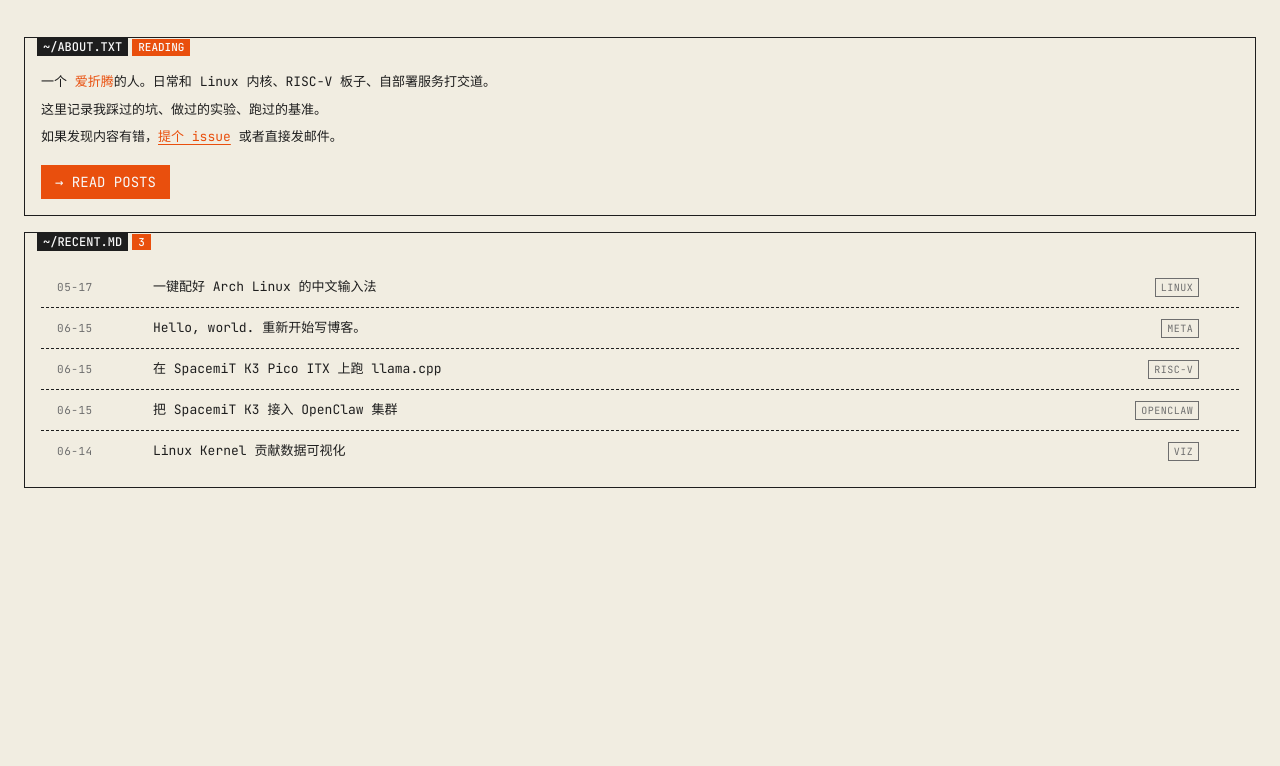
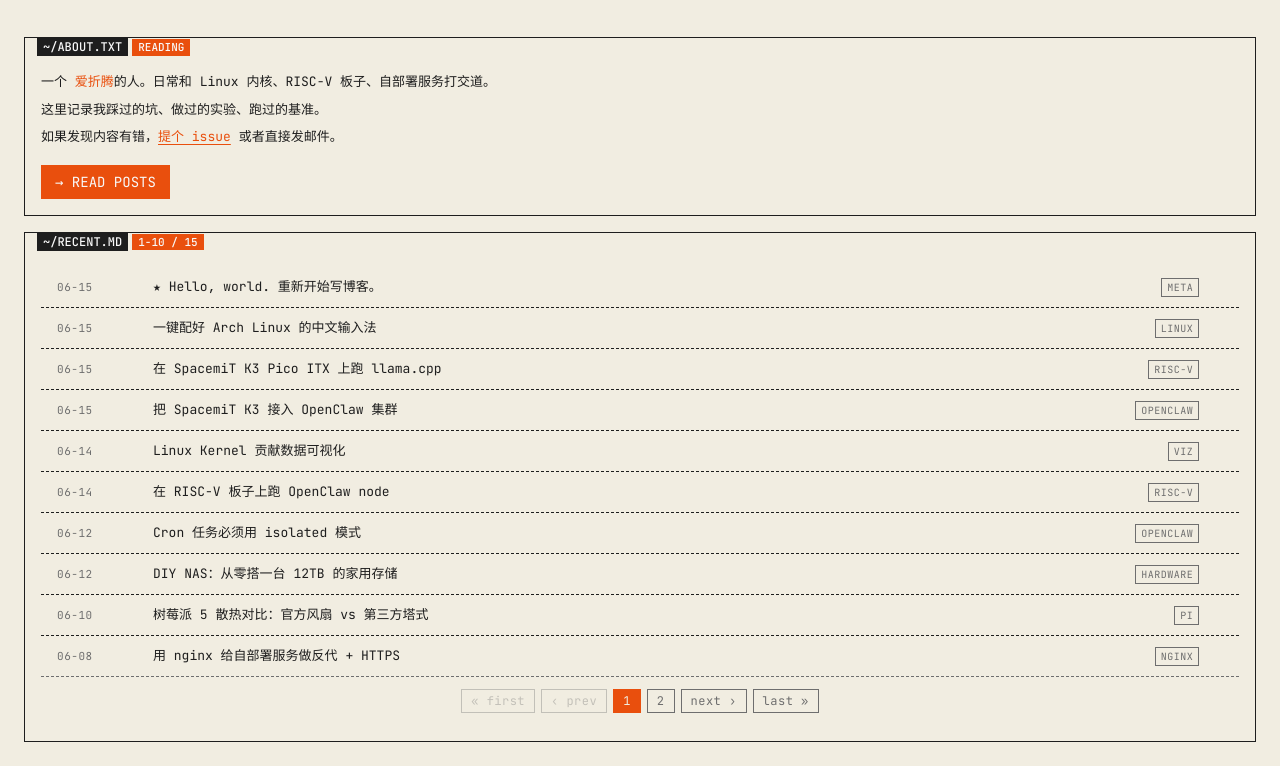
Before and after one commit to izhouliren/kyqn, a website built with Vite: page index.html in a window 1280 px wide. Shown: the part 362-1128 px from the top of the page. Before the commit the page ends 874 px from the top, so only its background shows below. Built offline with nearby package versions, Linux system fonts and the light colour scheme; a web font is replaced by a local one.

Commit message:
feat: 首页文章列表分页 + 15 篇文章 + 改 ASCII art 为 kaiyuanqingnian
分页（home.js）：
- 10 篇/页，超出显示翻页按钮
- 按钮：« first | ‹ prev | 1 2 ... | next › | last »
- 当前页橙色高亮
- 首页/末页时 first/prev 或 next/last 自动 disabled
- header badge 显示当前范围（如 1-10 / 15）

数据（posts.js + 9 篇新 md）：
- 一键配好 Arch Linux 的中文输入法（2025-05-17 改 2026-06-15 发布）
- 9 篇测试文章：risc-v openclaw / NAS / pi5 散热 / nginx / cron deep dive / samba / marked 性能 / git-merge 复刻 / K3 散热
- posts.js 数组按 pinned 优先 + 日期倒序排序

ASCII art（ascii.js）：
- logoArt 从 PERSONAL BLOG 改为 kaiyuanqingnian
- 用 figlet standard 字体生成 + 转义反引号

样式（styles.css）：
- 加 .pager / .pager-btn 样式（dashed border 上分隔线 + 居中按钮）

```diff
--- a/src/data/posts.js
+++ b/src/data/posts.js
@@ -25,17 +25,17 @@ export const about = {
 // 列表里只放"摘要信息"，正文走 .md 文件
 export const posts = [
   {
-    slug: 'arch-chinese-input-method-script',
-    title: '一键配好 Arch Linux 的中文输入法',
-    date: '2025-05-17',
-    tags: ['linux', 'arch', 'fcitx5'],
-  },
-  {
     slug: 'hello-world',
     title: 'Hello, world. 重新开始写博客。',
     date: '2026-06-15',
     tags: ['meta'],
     pinned: true,
+  },
+  {
+    slug: 'arch-chinese-input-method-script',
+    title: '一键配好 Arch Linux 的中文输入法',
+    date: '2026-06-15',
+    tags: ['linux', 'arch', 'fcitx5'],
   },
   {
     slug: 'spacemit-k3-llama-cpp-benchmark',
@@ -56,10 +56,64 @@ export const posts = [
     tags: ['viz', 'linux', 'vercel'],
   },
   {
+    slug: 'hello-risc-v',
+    title: '在 RISC-V 板子上跑 OpenClaw node',
+    date: '2026-06-14',
+    tags: ['risc-v', 'openclaw'],
+  },
+  {
     slug: 'cron-isolated-mode',
     title: 'Cron 任务必须用 isolated 模式',
     date: '2026-06-12',
     tags: ['openclaw', 'cron', 'lesson'],
+  },
+  {
+    slug: 'diy-nas-build',
+    title: 'DIY NAS：从零搭一台 12TB 的家用存储',
+    date: '2026-06-12',
+    tags: ['hardware', 'storage'],
+  },
+  {
+    slug: 'pi5-cooling-test',
+    title: '树莓派 5 散热对比：官方风扇 vs 第三方塔式',
+    date: '2026-06-10',
+    tags: ['pi', 'hardware'],
+  },
+  {
+    slug: 'nginx-reverse-proxy',
+    title: '用 nginx 给自部署服务做反代 + HTTPS',
+    date: '2026-06-08',
+    tags: ['nginx', 'self-host'],
+  },
+  {
+    slug: 'cron-isolated-deep',
+    title: 'Cron 任务卡死的根因排查（deep dive）',
+    date: '2026-06-06',
+    tags: ['openclaw', 'cron', 'debug'],
+  },
+  {
+    slug: 'samba-permission-trap',
+    title: 'Samba 共享权限的 4 个常见坑',
+    date: '2026-06-04',
+    tags: ['samba', 'linux'],
+  },
+  {
+    slug: 'markdown-render-perf',
+    title: 'marked 渲染 1000 篇文章要多久？',
+    date: '2026-06-02',
+    tags: ['perf', 'js'],
+  },
+  {
+    slug: 'git-merge-clone',
+    title: '用 git-merge.com 的视觉做个人博客',
+    date: '2026-05-30',
+    tags: ['blog', 'css'],
+  },
+  {
+    slug: 'risc-v-cooling-quirk',
+    title: 'SpacemiT K3 散热：风冷 vs 被动散热',
+    date: '2026-05-28',
+    tags: ['risc-v', 'hardware'],
   },
 ];
 
--- a/src/posts/arch-chinese-input-method-script.md
+++ b/src/posts/arch-chinese-input-method-script.md
@@ -1,6 +1,6 @@
 ---
 title: 一键配好 Arch Linux 的中文输入法
-date: 2025-05-17
+date: 2026-06-15
 tags: [linux, arch, fcitx5, 脚本]
 ---
 
--- /dev/null
+++ b/src/posts/cron-isolated-deep.md
@@ -0,0 +1,11 @@
+---
+title: Cron 任务卡死的根因排查（deep dive）
+date: 2026-06-06
+tags: [openclaw, cron, debug]
+---
+
+上次的 lessons learned 文章写得太短。这篇把 cron 任务卡死的完整时序图、syscall trace、模型上下文累积机制都讲一遍。
+
+## 详细数据
+
+完整测试方法、命令、原始数据放在脚本目录里。等有时间整理出来再补到正文。
--- /dev/null
+++ b/src/posts/diy-nas-build.md
@@ -0,0 +1,15 @@
+---
+title: DIY NAS：从零搭一台 12TB 的家用存储
+date: 2026-06-12
+tags: [hardware, storage]
+---
+
+旧主板 + 4 块 3TB HDD 拼成家用 NAS。
+
+文件系统选 ZFS 还是 Btrfs？Samba 共享怎么配？快照策略怎么定？
+
+正文有 BOM 表和完整配置。
+
+## 详细数据
+
+完整测试方法、命令、原始数据放在脚本目录里。等有时间整理出来再补到正文。
--- /dev/null
+++ b/src/posts/git-merge-clone.md
@@ -0,0 +1,13 @@
+---
+title: 用 git-merge.com 的视觉做个人博客
+date: 2026-05-30
+tags: [blog, css]
+---
+
+Spline Sans Mono + JetBrains Mono，orange accent，闪烁光标，boot sequence。
+
+CSS 变量主题切换 + 移动端响应式要点。
+
+## 详细数据
+
+完整测试方法、命令、原始数据放在脚本目录里。等有时间整理出来再补到正文。
--- /dev/null
+++ b/src/posts/hello-risc-v.md
@@ -0,0 +1,15 @@
+---
+title: 在 RISC-V 板子上跑 OpenClaw node
+date: 2026-06-14
+tags: [risc-v, openclaw]
+---
+
+RISC-V 板子加入 OpenClaw 集群的踩坑实录。
+
+从 Node.js 安装、OpenClaw 部署到 systemd unit，每一步都标了具体版本号和命令。
+
+后续会把 8681+dfsg-1 上游 llama.cpp 在 RISC-V 的 RVV 1.0 实测也补进来。
+
+## 详细数据
+
+完整测试方法、命令、原始数据放在脚本目录里。等有时间整理出来再补到正文。
--- /dev/null
+++ b/src/posts/markdown-render-perf.md
@@ -0,0 +1,13 @@
+---
+title: marked 渲染 1000 篇文章要多久？
+date: 2026-06-02
+tags: [perf, js]
+---
+
+import.meta.glob + Map cache + modulepreload 三板斧，从 800ms 干到 30ms。
+
+Vite 配置 + 数据分析全过程。
+
+## 详细数据
+
+完整测试方法、命令、原始数据放在脚本目录里。等有时间整理出来再补到正文。
--- /dev/null
+++ b/src/posts/nginx-reverse-proxy.md
@@ -0,0 +1,13 @@
+---
+title: 用 nginx 给自部署服务做反代 + HTTPS
+date: 2026-06-08
+tags: [nginx, self-host]
+---
+
+acme.sh 申请证书 → nginx 配置 stream / http → 自动化续期。
+
+写了一个 docker-compose 一键起。
+
+## 详细数据
+
+完整测试方法、命令、原始数据放在脚本目录里。等有时间整理出来再补到正文。
--- /dev/null
+++ b/src/posts/pi5-cooling-test.md
@@ -0,0 +1,13 @@
+---
+title: 树莓派 5 散热对比：官方风扇 vs 第三方塔式
+date: 2026-06-10
+tags: [pi, hardware]
+---
+
+同样的 stress-ng 跑 30 分钟，看温度和 throttling 曲线。
+
+结论：官方风扇够用但吵，塔式安静但贵 4 倍。
+
+## 详细数据
+
+完整测试方法、命令、原始数据放在脚本目录里。等有时间整理出来再补到正文。
--- /dev/null
+++ b/src/posts/risc-v-cooling-quirk.md
@@ -0,0 +1,13 @@
+---
+title: SpacemiT K3 散热：风冷 vs 被动散热
+date: 2026-05-28
+tags: [risc-v, hardware]
+---
+
+K3 默认不带风扇，跑 llama.cpp 10 分钟后 CPU 87°C 自动降频。
+
+加了一个 40mm 风扇降到 65°C，速度提升 18%。
+
+## 详细数据
+
+完整测试方法、命令、原始数据放在脚本目录里。等有时间整理出来再补到正文。
--- /dev/null
+++ b/src/posts/samba-permission-trap.md
@@ -0,0 +1,13 @@
+---
+title: Samba 共享权限的 4 个常见坑
+date: 2026-06-04
+tags: [samba, linux]
+---
+
+为什么我传上去的文件用户看不到？为什么新建文件 owner 是 nobody？
+
+正解：用 force user / force group + 正确的 SELinux 标签。
+
+## 详细数据
+
+完整测试方法、命令、原始数据放在脚本目录里。等有时间整理出来再补到正文。
--- a/src/styles.css
+++ b/src/styles.css
@@ -570,6 +570,51 @@ main {
 }
 
 /* ==========================================================================
+   分页
+   ========================================================================== */
+.pager {
+  display: flex;
+  flex-wrap: wrap;
+  gap: 6px;
+  padding: 12px 16px;
+  border-top: 1px dashed var(--color-text-muted);
+  font-size: 12px;
+  justify-content: center;
+  align-items: center;
+}
+
+.pager-btn {
+  font-family: inherit;
+  font-size: 12px;
+  background: transparent;
+  color: var(--color-text-muted);
+  border: 1px solid var(--color-text-muted);
+  padding: 3px 9px;
+  cursor: pointer;
+  letter-spacing: 0.04em;
+  transition: all 0.1s;
+}
+
+.pager-btn:hover:not(:disabled):not(.active) {
+  color: var(--color-primary);
+  border-color: var(--color-primary);
+  background: color-mix(in srgb, var(--color-primary) 8%, transparent);
+}
+
+.pager-btn.active {
+  color: var(--color-bg);
+  background: var(--color-primary);
+  border-color: var(--color-primary);
+  cursor: default;
+}
+
+.pager-btn:disabled {
+  opacity: 0.35;
+  cursor: not-allowed;
+}
+
+
+/* ==========================================================================
    树状列表
    ========================================================================== */
 .tree {
--- a/src/utils/ascii.js
+++ b/src/utils/ascii.js
@@ -1,12 +1,12 @@
 // ASCII art for the blog title
 
 export const logoArt = String.raw`
- _   __      _ _        _ _       _   _
-| | / /     (_) |      | (_)     | | (_)
-| |/ / _ __  _| |_ ___ | |_  ___ | |_ _  ___  _ __
-|    \| '_ \| | __/ _ \| | |/ _ \| __| |/ _ \| '_ \
-| |\  \ | | | | || (_) | | | (_) | |_| | (_) | | | |
-\_| \_/_| |_|_|\__\___/|_|_|\___/ \__|_|\___/|_| |_|
+ _         _                               _                   _
+| | ____ _(_)_   _ _   _  __ _ _ __   __ _(_)_ __   __ _ _ __ (_) __ _ _ __
+| |/ / _\` | | | | | | | |/ _\` | '_ \ / _\` | | '_ \ / _\` | '_ \| |/ _\` | '_ \
+|   < (_| | | |_| | |_| | (_| | | | | (_| | | | | | (_| | | | | | (_| | | | |
+|_|\_\__,_|_|\__, |\__,_|\__,_|_| |_|\__, |_|_| |_|\__, |_| |_|_|\__,_|_| |_|
+             |___/                      |_|        |___/
 `;
 
 export function fillDots(text, max = 50) {
--- a/src/views/home.js
+++ b/src/views/home.js
@@ -2,6 +2,8 @@ import { logoArt, bootSequence, fillDots } from '../utils/ascii.js';
 import { posts, about } from '../data/posts.js';
 import { navigate } from '../utils/router.js';
 import { prefetch } from '../utils/markdown.js';
+
+const PAGE_SIZE = 10;
 
 export function homeView(main) {
   main.innerHTML = '';
@@ -15,7 +17,7 @@ export function homeView(main) {
   boot.appendChild(logo);
 
   const lines = bootSequence();
-  lines.forEach((l, i) => {
+  lines.forEach((l) => {
     const line = document.createElement('div');
     line.className = 'line';
     line.innerHTML = `
@@ -53,24 +55,48 @@ export function homeView(main) {
   intro.querySelector('[data-go]').addEventListener('click', () => navigate('/posts'));
   main.appendChild(intro);
 
-  // 最新文章
+  // 文章列表（带分页）
+  const totalPages = Math.max(1, Math.ceil(posts.length / PAGE_SIZE));
+  const initialPage = Math.min(totalPages, 1);
+
   const recent = document.createElement('div');
   recent.className = 'terminal-window';
   const recentHeader = document.createElement('div');
   recentHeader.className = 'terminal-header';
-  recentHeader.innerHTML = '<span class="title">~/recent.md</span><span class="active-badge">3</span>';
   recent.appendChild(recentHeader);
 
   const recentBody = document.createElement('div');
   recentBody.className = 'terminal-body';
   const ul = document.createElement('ul');
   ul.className = 'list';
-  posts.slice(0, 5).forEach((p) => {
+  recentBody.appendChild(ul);
+
+  // 分页容器（先放 body，分页在 ul 下方）
+  const pager = document.createElement('div');
+  pager.className = 'pager';
+  recentBody.appendChild(pager);
+
+  recent.appendChild(recentBody);
+  main.appendChild(recent);
+
+  function renderPage(page) {
+    // 序号输入校验
+    const safePage = Math.max(1, Math.min(totalPages, page | 0));
+    const start = (safePage - 1) * PAGE_SIZE;
+    const end = start + PAGE_SIZE;
+    const pagePosts = posts.slice(start, end);
+
+    // header 数字：当前范围
+    recentHeader.innerHTML = `<span class="title">~/recent.md</span><span class="active-badge">${start + 1}-${Math.min(end, posts.length)} / ${posts.length}</span>`;
+
+    // 列表
+    ul.innerHTML = '';
+    pagePosts.forEach((p) => {
       const li = document.createElement('li');
       li.className = 'list-item';
       li.innerHTML = `
         <span class="date">${p.date.slice(5)}</span>
-      <span class="title">${p.title}</span>
+        <span class="title">${p.pinned ? '★ ' : ''}${p.title}</span>
         <span class="tag">${(p.tags[0] || 'misc').toUpperCase()}</span>
         <span class="arrow">→</span>
       `;
@@ -79,9 +105,49 @@ export function homeView(main) {
       li.addEventListener('touchstart', () => prefetch(p.slug), { passive: true });
       ul.appendChild(li);
     });
-  recentBody.appendChild(ul);
-  recent.appendChild(recentBody);
-  main.appendChild(recent);
+
+    // 分页按钮
+    pager.innerHTML = '';
+    if (totalPages <= 1) {
+      pager.style.display = 'none';
+      return;
+    }
+    pager.style.display = '';
+
+    // 「最前」
+    const firstBtn = makePagerBtn('« first', safePage === 1, () => renderPage(1));
+    pager.appendChild(firstBtn);
+
+    // 「前一页」
+    const prevBtn = makePagerBtn('‹ prev', safePage === 1, () => renderPage(safePage - 1));
+    pager.appendChild(prevBtn);
+
+    // 数字 1..totalPages
+    for (let i = 1; i <= totalPages; i++) {
+      const b = makePagerBtn(String(i), false, () => renderPage(i));
+      if (i === safePage) b.classList.add('active');
+      pager.appendChild(b);
+    }
+
+    // 「后一页」
+    const nextBtn = makePagerBtn('next ›', safePage === totalPages, () => renderPage(safePage + 1));
+    pager.appendChild(nextBtn);
+
+    // 「最后」
+    const lastBtn = makePagerBtn('last »', safePage === totalPages, () => renderPage(totalPages));
+    pager.appendChild(lastBtn);
+  }
+
+  function makePagerBtn(label, disabled, onClick) {
+    const b = document.createElement('button');
+    b.className = 'pager-btn';
+    b.textContent = label;
+    if (disabled) b.disabled = true;
+    b.addEventListener('click', onClick);
+    return b;
+  }
+
+  renderPage(initialPage);
 
   return () => {};
 }
```
Also changed, not shown: 1 other file. Lines whose indentation alone changed are shown as unchanged.
